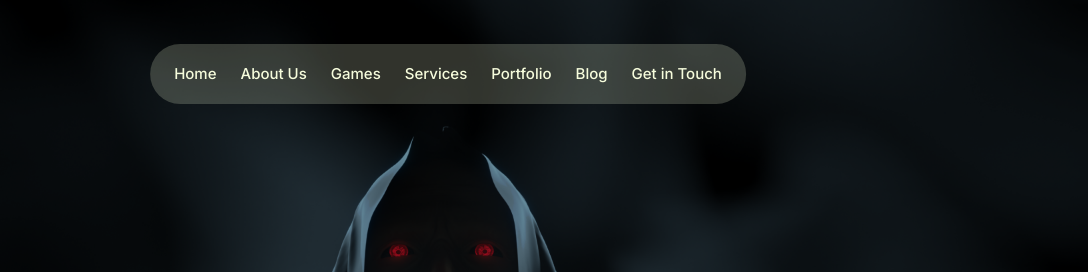
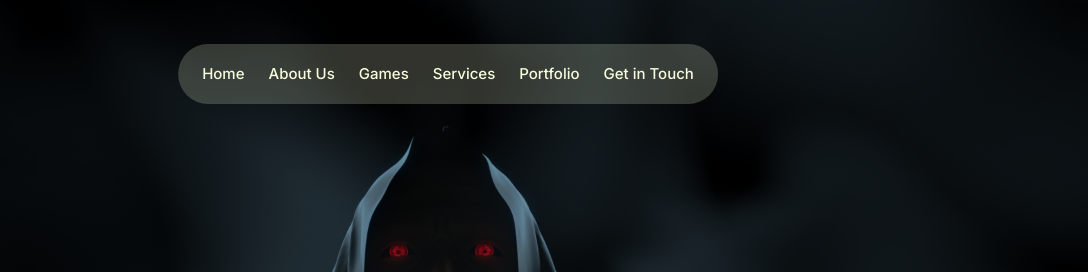
Before and after one commit to muneeebnaveeed/acedia-landing-vite, a website built with Vite: page src/about.html in a window 1280 px wide. Shown: the top 272 px of the page, 192-1280 px from the left. Built offline with nearby package versions, Linux system fonts and the light colour scheme.

Commit message:
removed blog

```diff
--- a/src/partials/navbar.html
+++ b/src/partials/navbar.html
@@ -15,9 +15,6 @@
     <a href="/#portfolio" class="navbar-item">Portfolio</a>
   </li>
   <li>
-    <a href="/#blog" class="navbar-item">Blog</a>
-  </li>
-  <li>
     <a href="/contact" class="navbar-item is--last">Get in Touch</a>
   </li>
 </ul>
```
